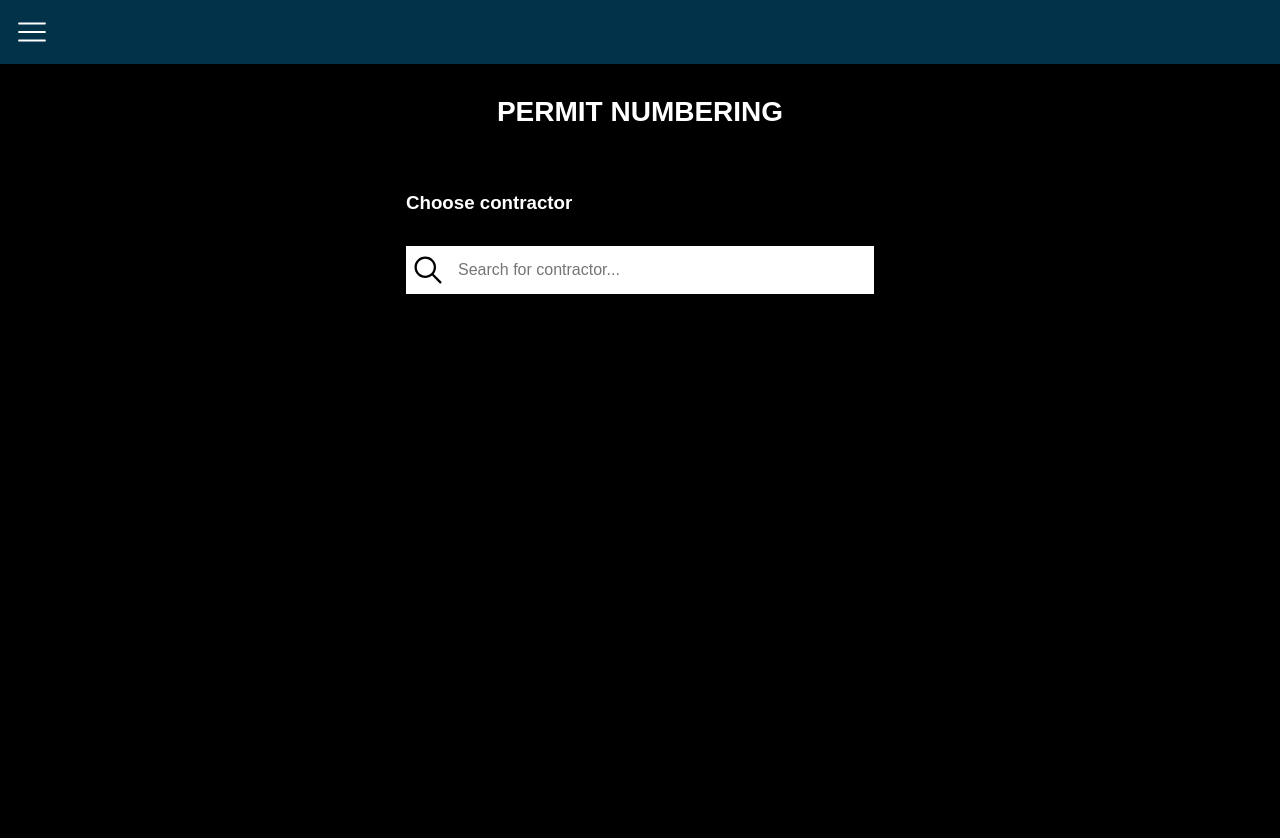
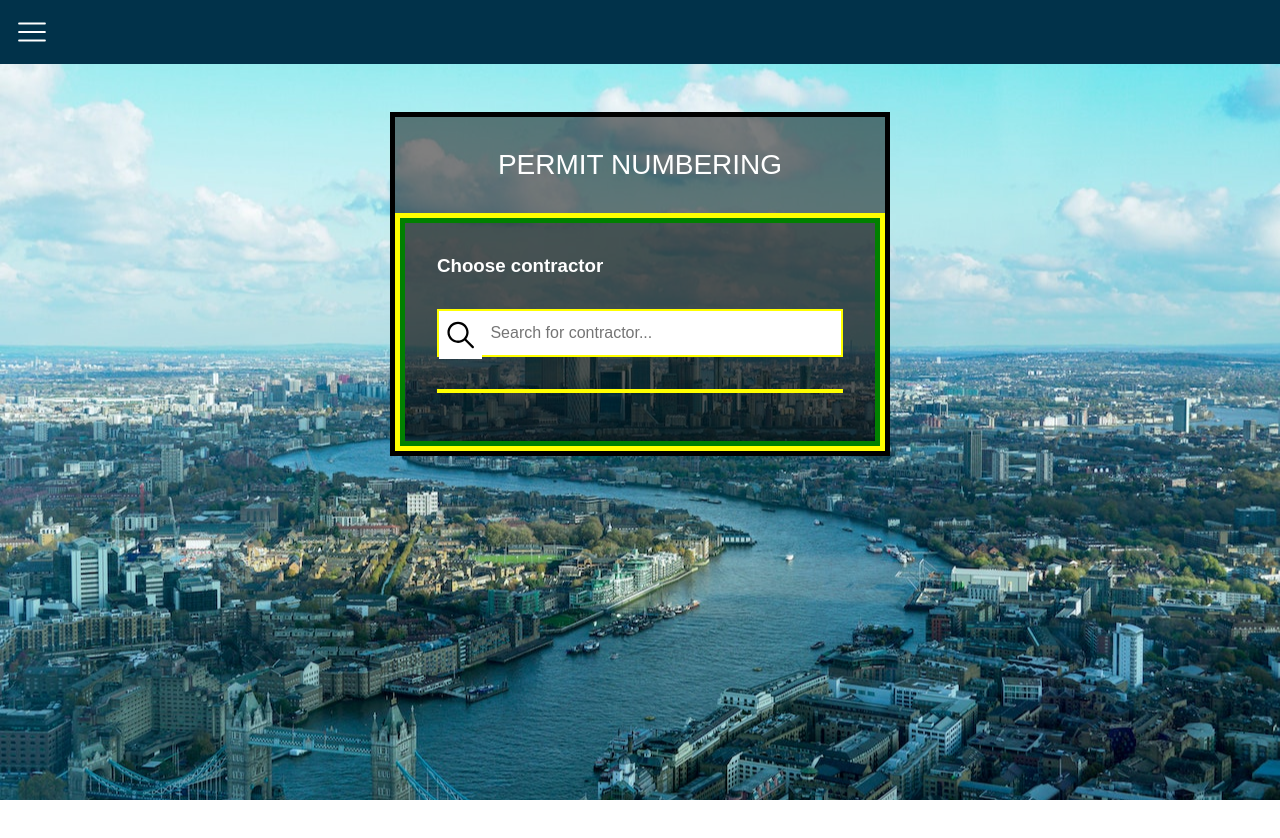
Before and after one commit to Karoly-Git/transferstation, a React (Create React App) app: page /mrf/permit-numbering in a window 1280 px wide. Shown: the top 838 px of the page. After the commit the page ends 800 px from the top, so only its background shows below. Built offline with nearby package versions, Linux system fonts and the light colour scheme.

Commit message:
Style update.

```diff
--- a/src/components/permit_numbering/NavButton.jsx
+++ b/src/components/permit_numbering/NavButton.jsx
@@ -3,8 +3,8 @@ import React, { useState, useRef } from "react";
 
 export default function NavButton(props) {
     return (
-        <button className="btn" onClick={() => props.moveStep(props.action)}>
-            {props.action}
+        <button className={props.className} onClick={props.onClick}>
+            {props.text}
         </button>
     );
 }
--- a/src/components/permit_numbering/PermitNumbering.jsx
+++ b/src/components/permit_numbering/PermitNumbering.jsx
@@ -25,10 +25,10 @@ export default function PermitNumbering() {
     const [searchInputValue, setSearchInputValue] = useState(""); // resetProcess 1
     const [passwordInputValue, setPasswordInputValue] = useState(""); // resetProcess 2
     const [displayedContractors, setDisplayedContractors] = useState([]); // resetProcess 3
-    const [marginLeft, setMarginLeft] = useState(0);
     const [selectedUserValue, setSelectedUserValue] = useState(0); // resetProcess 4
     const [currentUserID, setCurrentUserID] = useState(0); // resetProcess 5
     const [currentContractor, setCurrentContractor] = useState(""); // resetProcess 6
+    const [activeSlide, setActiveSlide] = useState(1);
 
     function resetProcess() {
         setSearchInputValue(""); // const 1
@@ -89,24 +89,17 @@ export default function PermitNumbering() {
         passwordInputRef.current.focus();
     }
 
-    function moveStep(action) {
-        let frameWidth = document.querySelector("#frame").clientWidth;
-        if (action === "back") {
-            setMarginLeft((prevWidth) => prevWidth + frameWidth);
-        } else if (action === "reset") {
-            setMarginLeft((prevWidth) => 0);
-        } else {
-            setMarginLeft((prevWidth) => prevWidth - frameWidth);
-        }
-    }
-
     return (
         <div className="permit-numbering">
+
             <h1>Permit numbering</h1>
 
             <div id="frame">
-                <div className="box step1" style={{ marginLeft: `${marginLeft}px` }}>
+                {activeSlide === 1 &&
+                    <div className="slide step1">
+
                         <h3>Choose contractor</h3>
+
                         <div id="filter-box">
                             <SearchIcon
                                 className="icon"
@@ -122,17 +115,9 @@ export default function PermitNumbering() {
                             />
                         </div>
 
-                    <div
-                        id="contractor-option-box"
-                        className={
-                            displayedContractors.length
-                                ? "visible-element"
-                                : "invisible-element"
-                        }
-                        style={
-                            displayedContractors.length <= 5 ? { overflow: "hidden" } : {}
-                        }
-                    >
+                        <div id="contractor-option-box"
+                            className={displayedContractors.length ? "visible-element" : "invisible-element"}
+                            style={displayedContractors.length <= 5 ? { overflow: "hidden" } : {}}>
                             {displayedContractors.map((contractor, index) => (
                                 <div
                                     key={index}
@@ -165,17 +150,14 @@ export default function PermitNumbering() {
                             ))}
                         </div>
                         <div
-                        className={
-                            currentContractor
-                                ? "btn-box visible-element"
-                                : "btn-box invisible-element"
-                        }
+                            className={currentContractor ? "btn-box visible-element" : "btn-box invisible-element"}
                         >
-                        <NavButton moveStep={moveStep} action="next" />
+                            <NavButton className='btn' text="next" onClick={() => setActiveSlide(2)} />
                         </div>
-                </div>
+                    </div>}
 
-                <div className="box step2">
+                {activeSlide === 2 &&
+                    <div className="slide step2">
                         <h3>Verify it's you</h3>
                         <div id="user-box">
                             <div>
@@ -200,10 +182,7 @@ export default function PermitNumbering() {
                                 <ArrowIcon className="icon" />
                             </div>
                             <div
-                            className={
-                                currentUserID === 0 ? "invisible-element" : "visible-element"
-                            }
-                        >
+                                className={currentUserID === 0 ? "invisible-element" : "visible-element"}>
                                 <span>Password:</span>
                                 <input
                                     type="password"
@@ -215,23 +194,25 @@ export default function PermitNumbering() {
                         </div>
 
                         <div className="btn-box">
-                        <NavButton moveStep={moveStep} action="back" />
-                        <span
-                            onClick={addWorkPermit}
+                            <NavButton className='btn' text="back" onClick={() => setActiveSlide(1)} />
+                            <NavButton
                                 className={
                                     users.filter((user) => user.id === currentUserID)[0]
                                         .password === passwordInputValue
-                                    ? "visible-element"
-                                    : "invisible-element"
+                                        ? "btn visible-element"
+                                        : "btn invisible-element"
                                 }
-                        >
-                            <NavButton moveStep={moveStep} action="request" />
-                        </span>
+                                text="request"
+                                onClick={() => {
+                                    addWorkPermit();
+                                    setActiveSlide(3);
+                                }}
+                            />
+                        </div>
+                    </div>}
 
-                    </div>
-                </div>
-
-                <div className="box step3">
+                {activeSlide === 3 &&
+                    <div className="slide step3">
                         <h3>New permit details</h3>
                         <div id="display">
                             <div>
@@ -258,11 +239,12 @@ export default function PermitNumbering() {
 
                         <div className="btn-box">
                             <span onClick={resetProcess}>
-                            <NavButton moveStep={moveStep} action="reset" />
+                                <NavButton text="reset" />
                             </span>
                         </div>
+                    </div>}
             </div>
-            </div>
+
         </div>
     );
 }
--- a/src/css/permit-numbering.css
+++ b/src/css/permit-numbering.css
@@ -2,35 +2,47 @@
   display: flex;
   flex-direction: column;
   align-items: center;
-  background-color: black;
-  width: 100vw;
-  height: 100vh;
+  width: 100%;
+  max-width: 500px;
+  margin: 3rem auto 0;
+  border: 5px solid black;
 }
 .permit-numbering h1 {
   width: 100%;
   text-align: center;
   color: white;
+  background-color: rgba(0, 0, 0, 0.5);
   padding: 2rem 0;
   text-transform: uppercase;
   font-size: 1.75rem;
+  font-weight: 500;
 }
-.permit-numbering .visible-element {
-  opacity: 1;
+.permit-numbering #frame {
+  display: flex;
+  width: 100%;
+  overflow: hidden;
+  border: 5px solid yellow;
+}
+.permit-numbering #frame .visible-element {
+  /*opacity: 1;
   pointer-events: all;
   position: relative;
   top: 0;
-  transition: all 250ms ease-in-out;
+  transition: all 250ms ease-in-out;*/
+  display: unset;
 }
-.permit-numbering .invisible-element {
-  opacity: 0;
+.permit-numbering #frame .invisible-element {
+  /*opacity: 0;
   pointer-events: none;
   position: relative;
-  top: -1rem;
+  top: -1rem;*/
+  height: 0;
+  display: none;
 }
-.permit-numbering .btn-box {
+.permit-numbering #frame .btn-box {
   margin-top: 1rem;
 }
-.permit-numbering .btn {
+.permit-numbering #frame .btn {
   padding: 0.5rem 2rem;
   border: none;
   text-transform: uppercase;
@@ -41,82 +53,117 @@
   letter-spacing: 1px;
   font-size: 0.8rem;
 }
-.permit-numbering .btn:hover {
+.permit-numbering #frame .btn:hover {
   background-color: lightblue;
   color: black;
 }
-.permit-numbering .btn:not(:last-child) {
+.permit-numbering #frame .btn:not(:last-child) {
   margin-right: 2rem;
 }
-.permit-numbering #frame {
-  display: flex;
-  width: 100%;
-  height: 100%;
-  max-width: 500px;
-  background-color: rgb(70, 130, 180);
-  overflow: hidden;
-}
-.permit-numbering .box {
+.permit-numbering #frame .slide {
   display: flex;
   flex-direction: column;
   align-items: center;
+  background-color: rgba(0, 0, 0, 0.65);
+  padding: 2rem;
+  transition: all 250ms ease-in-out;
+  border: 5px solid green;
   min-width: 100%;
-  background-color: black;
-  padding: 2rem 1rem;
-  transition: all 250ms ease-in-out;
 }
-.permit-numbering .box h3 {
+.permit-numbering #frame .slide h3 {
   color: white;
   margin: 0 1rem 2rem;
   width: 100%;
 }
-.permit-numbering #filter-box {
+.permit-numbering #frame .step1 #filter-box {
   display: flex;
   justify-content: center;
-  margin-bottom: 2rem;
   height: 3rem;
   width: 100%;
+  border: 2px solid yellow;
 }
-.permit-numbering #filter-box input {
+.permit-numbering #frame .step1 #filter-box input {
   padding: 0 1rem 0 0.5rem;
   height: 100%;
   font-size: 1rem;
   border: none;
   outline: none;
   width: 100%;
-  background-color: white;
 }
-.permit-numbering #filter-box .icon {
+.permit-numbering #frame .step1 #filter-box .icon {
   padding: 0.25rem;
   font-size: 3rem;
   position: relative;
   background-color: white;
   cursor: text;
 }
-.permit-numbering #user-box {
+.permit-numbering #frame #contractor-option-box {
+  display: flex;
+  flex-direction: column;
+  background-color: rgb(134, 112, 112);
+  background-color: rgb(70, 130, 180);
+  background-color: black;
+  margin-bottom: 1rem;
+  margin-top: 2rem;
+  max-height: 12.75rem;
+  overflow: scroll;
+  overflow-x: hidden;
+  width: 100%;
+  border: 2px solid yellow;
+}
+.permit-numbering #frame #contractor-option-box .contractor {
+  background-color: lightgray;
+  padding: 0.5rem 1rem;
+  cursor: pointer;
+  transition: all 150ms ease-in-out;
+}
+.permit-numbering #frame #contractor-option-box .contractor:not(:last-child) {
+  margin-bottom: 0.5rem;
+}
+.permit-numbering #frame #contractor-option-box:hover {
+  background-color: darkred !important;
+  color: white !important;
+}
+.permit-numbering #frame #contractor-option-box::-webkit-scrollbar {
+  width: 12px;
+}
+.permit-numbering #frame #contractor-option-box::-webkit-scrollbar-thumb {
+  background-color: darkslategray;
+  border-radius: 6px;
+}
+.permit-numbering #frame #contractor-option-box::-webkit-scrollbar-track {
+  background-color: rgb(70, 130, 180);
+}
+.permit-numbering #frame #contractor-option-box::-webkit-scrollbar-thumb:hover {
+  background-color: black;
+}
+.permit-numbering #frame #contractor-option-box::-webkit-scrollbar-corner {
+  background-color: blue;
+}
+.permit-numbering #frame #user-box {
   margin-bottom: 1rem;
 }
-.permit-numbering #user-box div {
+.permit-numbering #frame #user-box div {
   display: flex;
   align-items: center;
 }
-.permit-numbering #user-box div:not(:last-child) {
+.permit-numbering #frame #user-box div:not(:last-child) {
   margin-bottom: 1rem;
 }
-.permit-numbering #user-box div span {
+.permit-numbering #frame #user-box div span {
   display: block;
   color: white;
   width: 5.5rem;
 }
-.permit-numbering #user-box div .icon {
+.permit-numbering #frame #user-box div .icon {
   font-size: 1.25rem;
   margin-left: -2rem;
   position: relative;
   top: -0.5rem;
   z-index: 9;
 }
-.permit-numbering #user-box div select,
-.permit-numbering #user-box div input {
+.permit-numbering #frame #user-box div select,
+.permit-numbering #frame #user-box div input {
   width: 13rem;
   height: 3rem;
   border: none;
@@ -124,10 +171,10 @@
   font-size: 1rem;
   padding: 0.5rem 1rem;
 }
-.permit-numbering #user-box div .container {
+.permit-numbering #frame #user-box div .container {
   background-color: white;
 }
-.permit-numbering #user-box div select {
+.permit-numbering #frame #user-box div select {
   -webkit-appearance: none;
   -moz-appearance: none;
   appearance: none;
@@ -136,60 +183,19 @@
   background-color: transparent;
   z-index: 10;
 }
-.permit-numbering #user-box div select option {
+.permit-numbering #frame #user-box div select option {
   padding: 1rem;
 }
-.permit-numbering #contractor-option-box {
-  display: flex;
-  flex-direction: column;
-  background-color: rgb(134, 112, 112);
-  background-color: rgb(70, 130, 180);
-  background-color: black;
-  margin-bottom: 1rem;
-  max-height: 12.75rem;
-  overflow: scroll;
-  overflow-x: hidden;
-  width: 100%;
-}
-.permit-numbering .contractor {
-  background-color: lightgray;
-  padding: 0.5rem 1rem;
-  cursor: pointer;
-  transition: all 150ms ease-in-out;
-}
-.permit-numbering .contractor:not(:last-child) {
-  margin-bottom: 0.5rem;
-}
-.permit-numbering .contractor:hover {
-  background-color: darkred !important;
-  color: white !important;
-}
-.permit-numbering #contractor-option-box::-webkit-scrollbar {
-  width: 12px;
-}
-.permit-numbering #contractor-option-box::-webkit-scrollbar-thumb {
-  background-color: darkslategray;
-  border-radius: 6px;
-}
-.permit-numbering #contractor-option-box::-webkit-scrollbar-track {
-  background-color: rgb(70, 130, 180);
-}
-.permit-numbering #contractor-option-box::-webkit-scrollbar-thumb:hover {
-  background-color: black;
-}
-.permit-numbering #contractor-option-box::-webkit-scrollbar-corner {
-  background-color: blue;
-}
-.permit-numbering #display {
+.permit-numbering #frame #display {
   padding: 1rem 1rem 0.25rem;
   background-color: lightblue;
   width: 100%;
   margin-bottom: 1rem;
 }
-.permit-numbering #display div {
+.permit-numbering #frame #display div {
   margin-bottom: 0.25rem;
 }
-.permit-numbering #display span {
+.permit-numbering #frame #display span {
   display: inline-block;
   width: 9rem;
 }/*# sourceMappingURL=permit-numbering.css.map */
--- a/src/css/permit-numbering.scss
+++ b/src/css/permit-numbering.scss
@@ -2,32 +2,47 @@
     display: flex;
     flex-direction: column;
     align-items: center;
-    background-color: black;
-    width: 100vw;
-    height: 100vh;
+    width: 100%;
+    max-width: 500px;
+    margin: 3rem auto 0;
+    border: 5px solid black;
+
 
     h1 {
         width: 100%;
         text-align: center;
         color: white;
+        background-color: rgba(0, 0, 0, 0.5);
         padding: 2rem 0;
         text-transform: uppercase;
         font-size: 1.75rem;
+        font-weight: 500;
     }
 
+
+    #frame {
+        display: flex;
+        width: 100%;
+        overflow: hidden;
+        border: 5px solid yellow;
+
         .visible-element {
-        opacity: 1;
+            /*opacity: 1;
             pointer-events: all;
             position: relative;
             top: 0;
-        transition: all 250ms ease-in-out;
+            transition: all 250ms ease-in-out;*/
+            //height: unset;
+            display: unset;
         }
 
         .invisible-element {
-        opacity: 0;
+            /*opacity: 0;
             pointer-events: none;
             position: relative;
-        top: -1rem;
+            top: -1rem;*/
+            height: 0;
+            display: none;
         }
 
         .btn-box {
@@ -44,67 +59,116 @@
             font-weight: 600;
             letter-spacing: 1px;
             font-size: 0.8rem;
-    }
 
-    .btn:hover {
+            &:hover {
                 background-color: lightblue;
                 color: black;
             }
 
-    .btn:not(:last-child) {
+            &:not(:last-child) {
                 margin-right: 2rem;
             }
-
-    #frame {
-        display: flex;
-        width: 100%;
-        height: 100%;
-        max-width: 500px;
-        background-color: rgb(70, 130, 180);
-        overflow: hidden;
         }
 
-    .box {
+        .slide {
             display: flex;
             flex-direction: column;
             align-items: center;
+            background-color: rgba(0, 0, 0, 0.65);
+            padding: 2rem;
+            transition: all 250ms ease-in-out;
+            border: 5px solid green;
             min-width: 100%;
-        background-color: black;
-        padding: 2rem 1rem;
-        transition: all 250ms ease-in-out;
-    }
 
-    .box h3 {
+            h3 {
                 color: white;
                 margin: 0 1rem 2rem;
                 width: 100%;
             }
+        }
+
+        .step1 {
+            $filter-box-height: 3rem;
 
             #filter-box {
                 display: flex;
                 justify-content: center;
-        margin-bottom: 2rem;
-        height: 3rem;
+                height: $filter-box-height;
                 width: 100%;
-    }
+                border: 2px solid yellow;
 
-    #filter-box input {
+                input {
                     padding: 0 1rem 0 0.5rem;
                     height: 100%;
                     font-size: 1rem;
                     border: none;
                     outline: none;
                     width: 100%;
-        background-color: white;
                 }
 
-    #filter-box .icon {
+                .icon {
                     padding: 0.25rem;
-        font-size: 3rem;
+                    font-size: $filter-box-height;
                     position: relative;
                     background-color: white;
                     cursor: text;
                 }
+            }
+        }
+
+        #contractor-option-box {
+            display: flex;
+            flex-direction: column;
+            background-color: rgb(134, 112, 112);
+            background-color: rgb(70, 130, 180);
+            background-color: black;
+            margin-bottom: 1rem;
+            margin-top: 2rem;
+            max-height: 12.75rem;
+            overflow: scroll;
+            overflow-x: hidden;
+            width: 100%;
+            border: 2px solid yellow;
+
+
+            .contractor {
+                background-color: lightgray;
+                padding: 0.5rem 1rem;
+                cursor: pointer;
+                transition: all 150ms ease-in-out;
+
+                &:not(:last-child) {
+                    margin-bottom: 0.5rem;
+                }
+            }
+
+            &:hover {
+                background-color: darkred !important;
+                color: white !important;
+            }
+
+            &::-webkit-scrollbar {
+                width: 12px;
+            }
+
+            &::-webkit-scrollbar-thumb {
+                background-color: darkslategray;
+                border-radius: 6px;
+            }
+
+            &::-webkit-scrollbar-track {
+                background-color: rgb(70, 130, 180);
+            }
+
+            &::-webkit-scrollbar-thumb:hover {
+                background-color: black;
+            }
+
+            &::-webkit-scrollbar-corner {
+                background-color: blue;
+            }
+        }
+
 
         #user-box {
             margin-bottom: 1rem;
@@ -161,55 +225,6 @@
             padding: 1rem;
         }
 
-    #contractor-option-box {
-        display: flex;
-        flex-direction: column;
-        background-color: rgb(134, 112, 112);
-        background-color: rgb(70, 130, 180);
-        background-color: black;
-        margin-bottom: 1rem;
-        max-height: 12.75rem;
-        overflow: scroll;
-        overflow-x: hidden;
-        width: 100%;
-    }
-
-    .contractor {
-        background-color: lightgray;
-        padding: 0.5rem 1rem;
-        cursor: pointer;
-        transition: all 150ms ease-in-out;
-    }
-
-    .contractor:not(:last-child) {
-        margin-bottom: 0.5rem;
-    }
-
-    .contractor:hover {
-        background-color: darkred !important;
-        color: white !important;
-    }
-
-    #contractor-option-box::-webkit-scrollbar {
-        width: 12px;
-    }
-
-    #contractor-option-box::-webkit-scrollbar-thumb {
-        background-color: darkslategray;
-        border-radius: 6px;
-    }
-
-    #contractor-option-box::-webkit-scrollbar-track {
-        background-color: rgb(70, 130, 180);
-    }
-
-    #contractor-option-box::-webkit-scrollbar-thumb:hover {
-        background-color: black;
-    }
-
-    #contractor-option-box::-webkit-scrollbar-corner {
-        background-color: blue;
-    }
 
         #display {
             padding: 1rem 1rem 0.25rem;
@@ -227,3 +242,4 @@
             width: 9rem;
         }
     }
+}
```
Also changed, not shown: 1 other file (tests, documents, lock files or other folders). Lines whose indentation alone changed are shown as unchanged.
